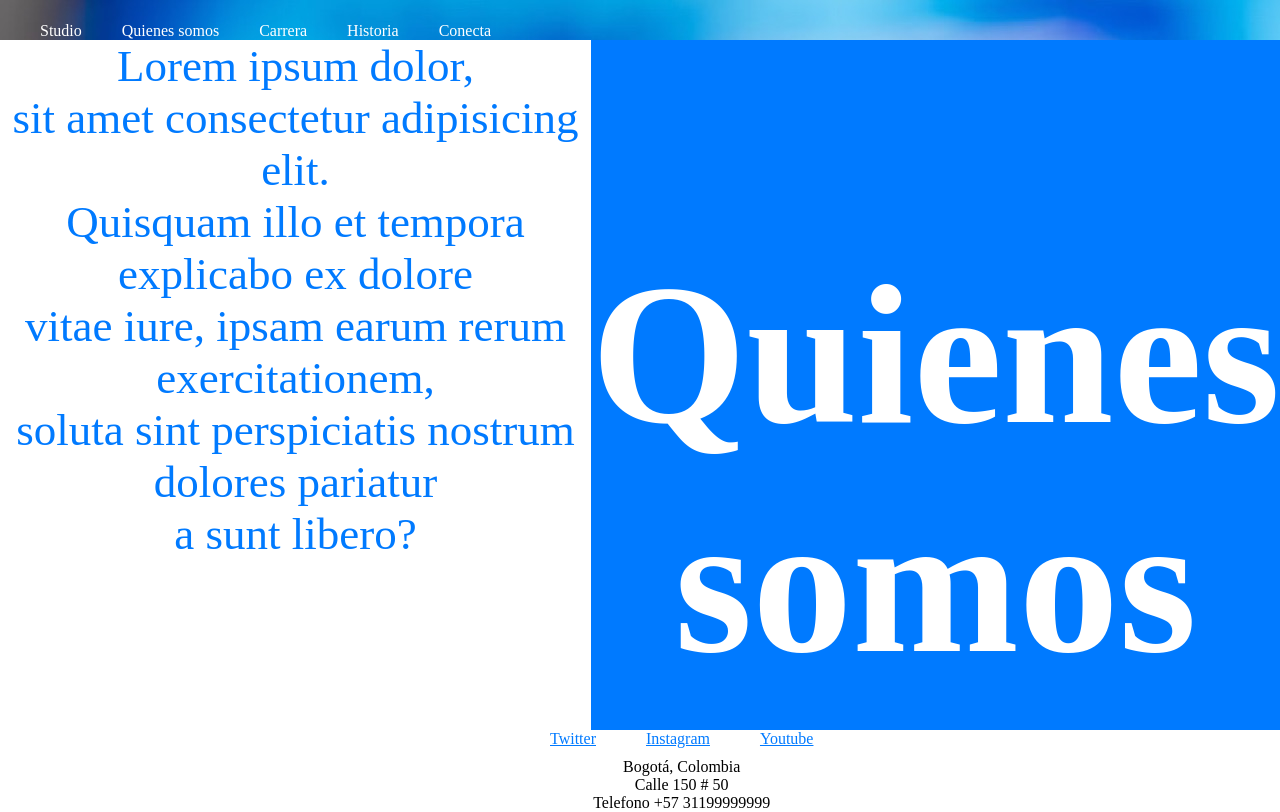
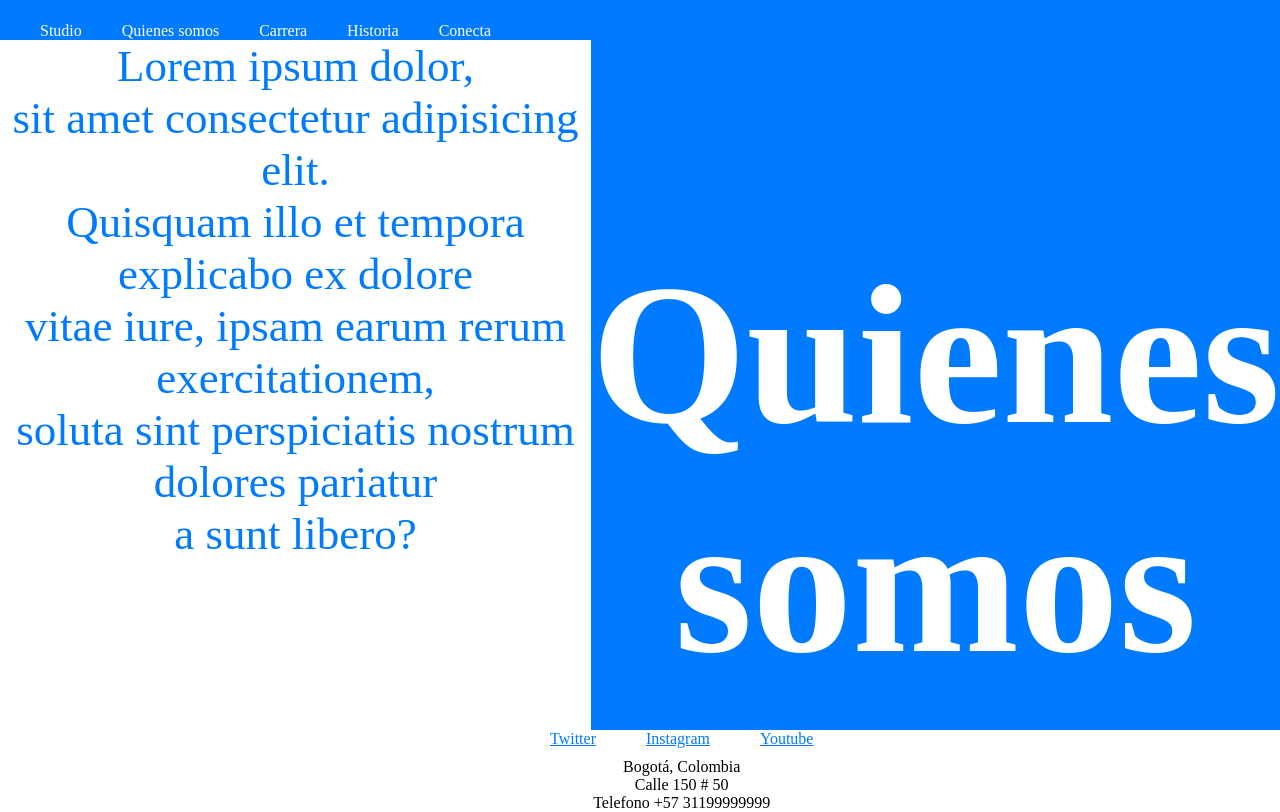
Before and after one commit to diegogq145/entrega2_boostrap, a website: page assets/pages/Quienes.html in a window 1280 px wide. Drawn offline with Linux system fonts and the light colour scheme.

Commit message:
se mejoro la pagina v12

```diff
--- a/scss/_index.scss
+++ b/scss/_index.scss
@@ -1,6 +1,9 @@
+
+
+
 .ul_index  {
 
-    background-image:url(../img/Landindpage_imagen.jpg);
+    background-color:rgb(0, 122, 255);
     list-style: none;
     display: flex;
     align-items: flex-end;
```
Also changed, not shown: index.html (+1 -1 lines), assets/css/style.css, 1 other file.
